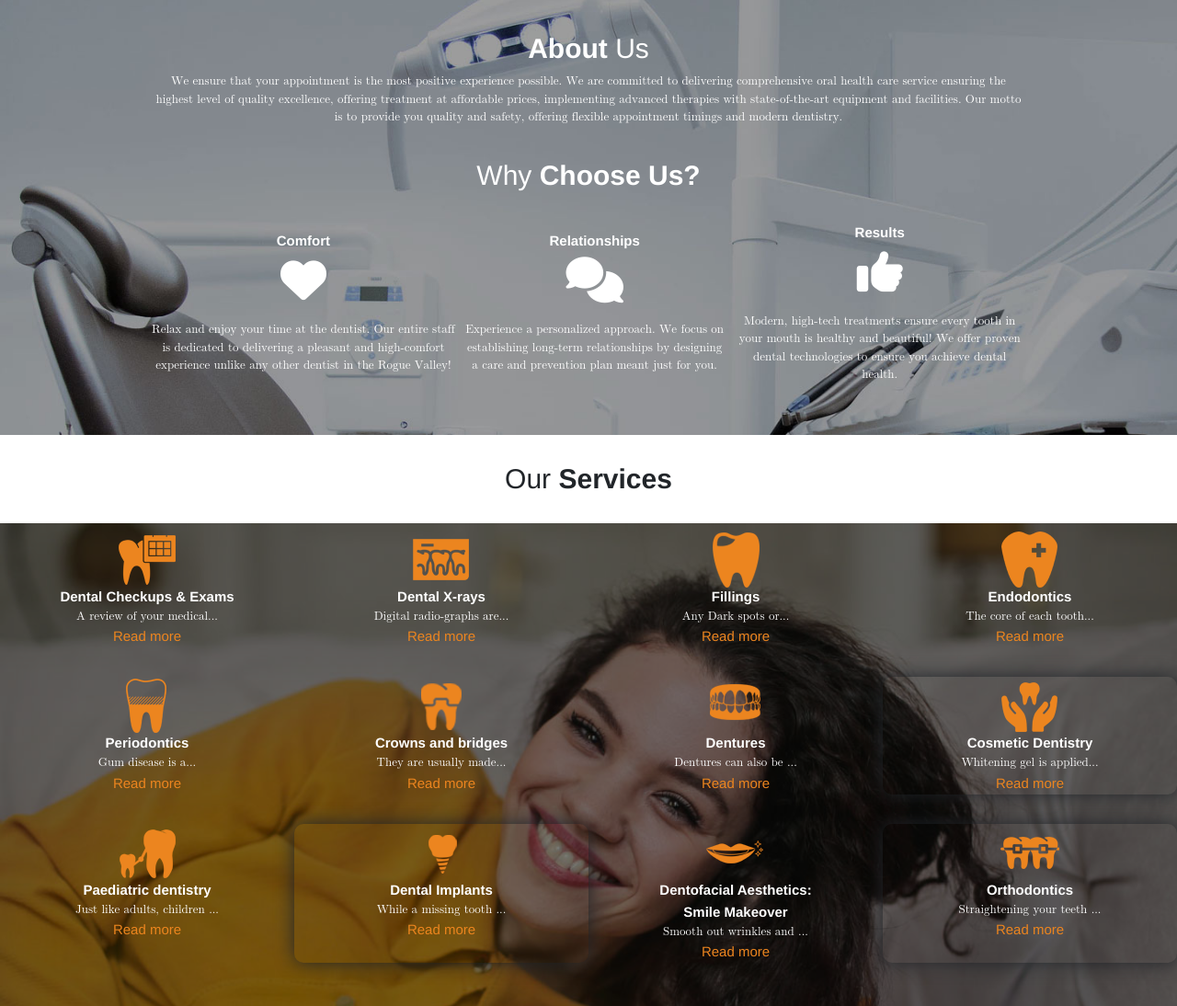
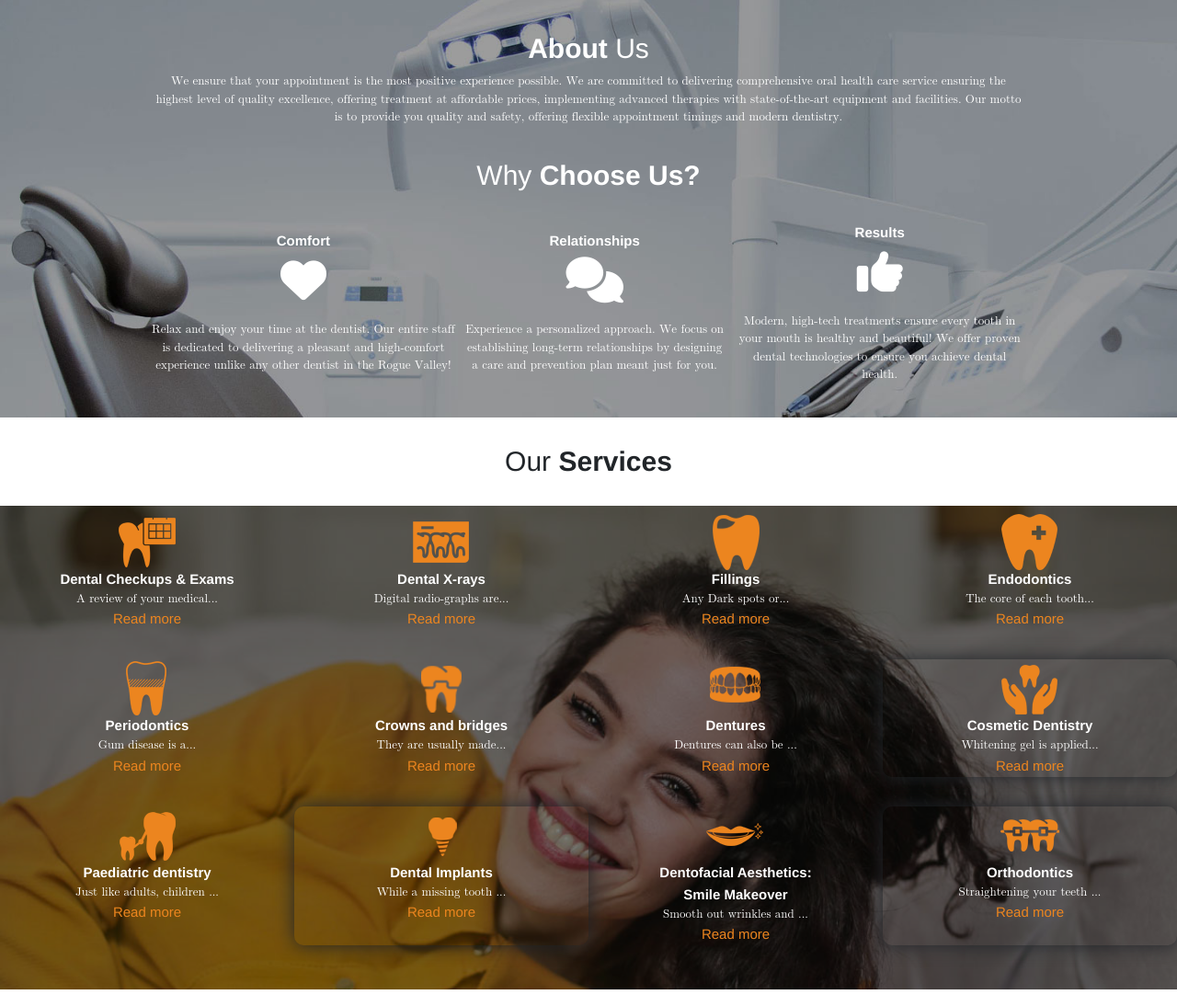
Before and after one commit to jha45507/prosmile, a PHP site: page / in a window 1280 px wide. Shown: the part 745-1839 px from the top of the page at 92% size. Run offline with PHP 8.4, Linux system fonts and the light colour scheme; some libraries are stand-ins or nearby versions; some web fonts are replaced.

Commit message:
commit code

```diff
--- a/css/index.css
+++ b/css/index.css
@@ -668,7 +668,7 @@ p {
     background: url(/images/hero_bg_2.jpg);
     background-repeat: no-repeat;
     background-size: cover;
-    padding: 1px 0px 20px 0px;
+    padding: 1px 0px 1px 0px;
 }
 
 .child_about {
```
